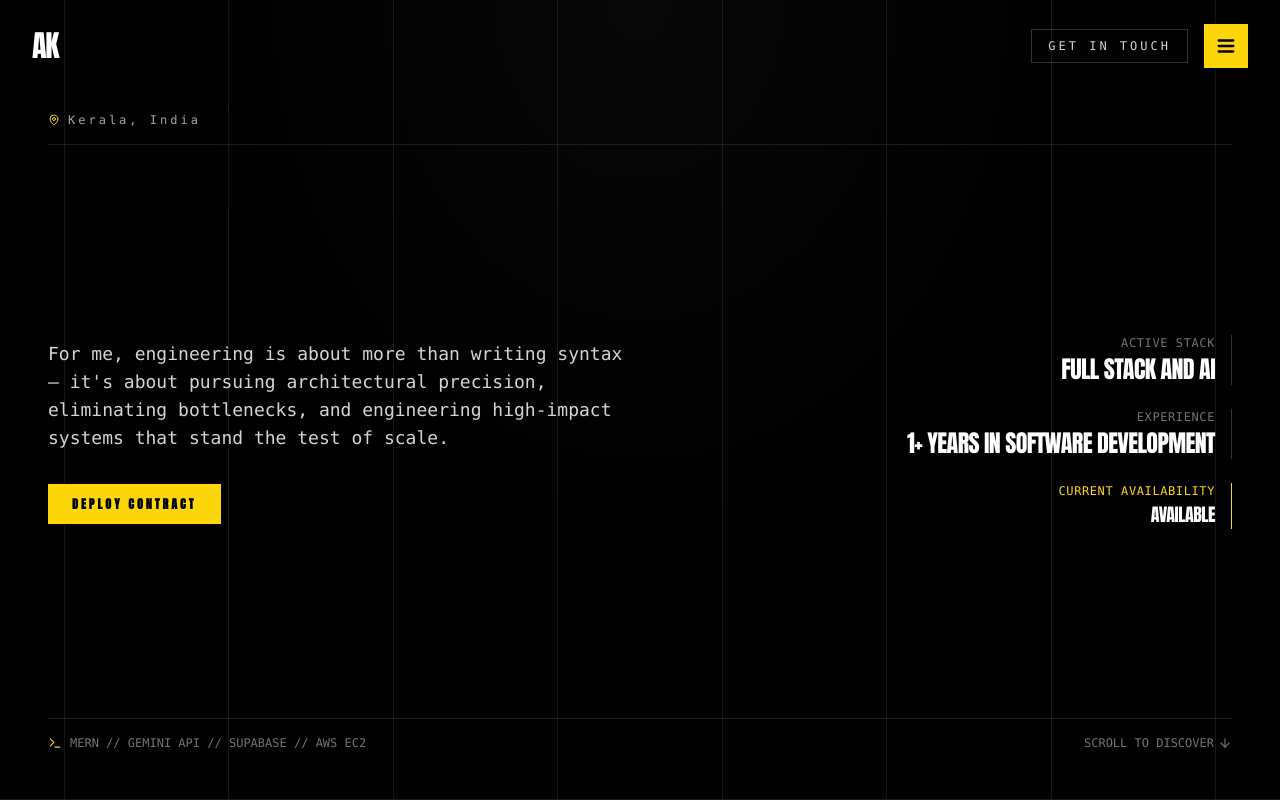
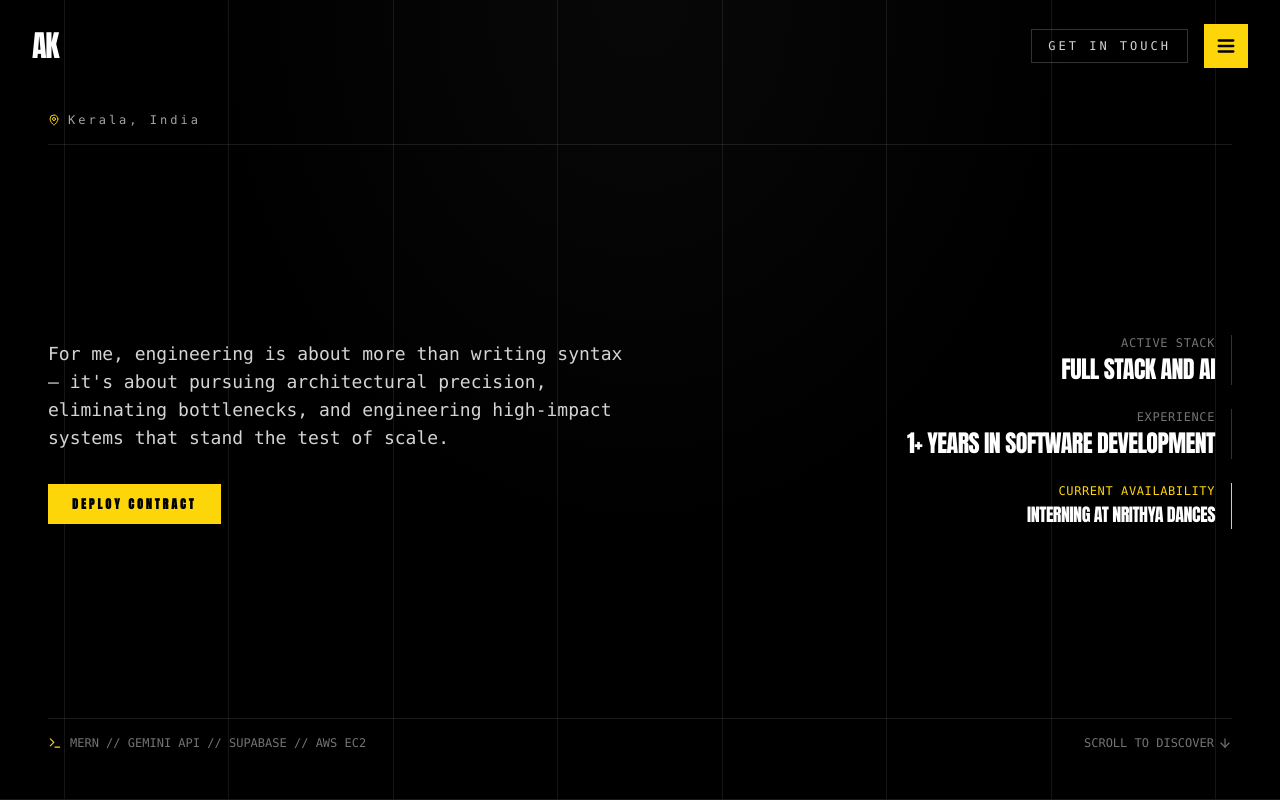
Before and after one commit to akashad123/akash-portfolio, a React (Vite) app: page / in a window 1280 px wide. Shown: the top 800 px of the page. Built offline with nearby package versions, Linux system fonts and the light colour scheme.

Commit message:
feat: update current engagement status to INTERNING AT NRITHYA DANCES

```diff
--- a/src/data/portfolioData.ts
+++ b/src/data/portfolioData.ts
@@ -11,7 +11,8 @@ export const portfolioData: PortfolioData = {
     bio: "For me, engineering is about more than writing syntax — it's about pursuing architectural precision, eliminating bottlenecks, and engineering high-impact systems that stand the test of scale.",
     location: "Kerala, India",
     experienceYears: "1+ Years in Software Development",
-    status: "AVAILABLE",
+    status: "INTERNING AT NRITHYA DANCES",
+
 
     statement: {
       beforeHighlight: "I'M DRIVEN BY PROGRESS, BY FINDING THAT ",
```
Also changed, not shown: 2 other files (tests, documents, lock files or other folders).
